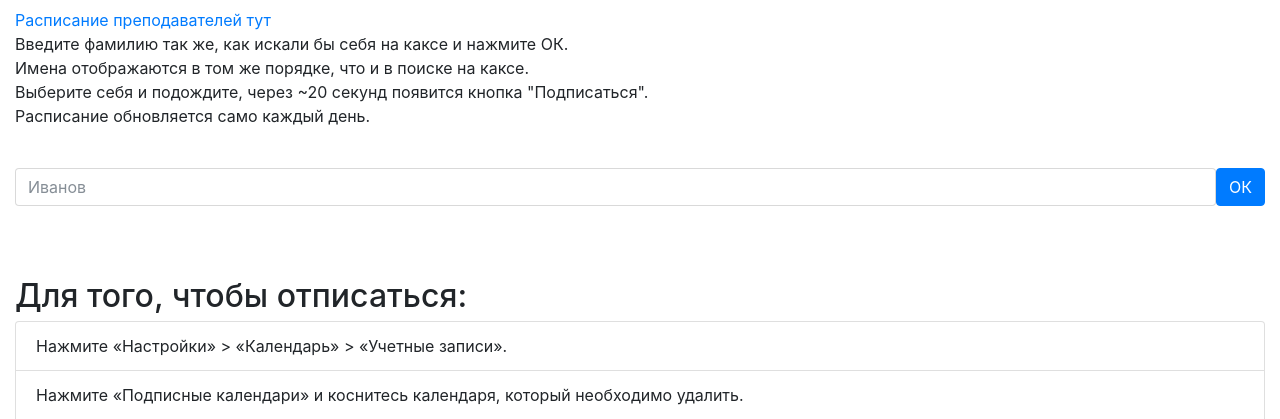
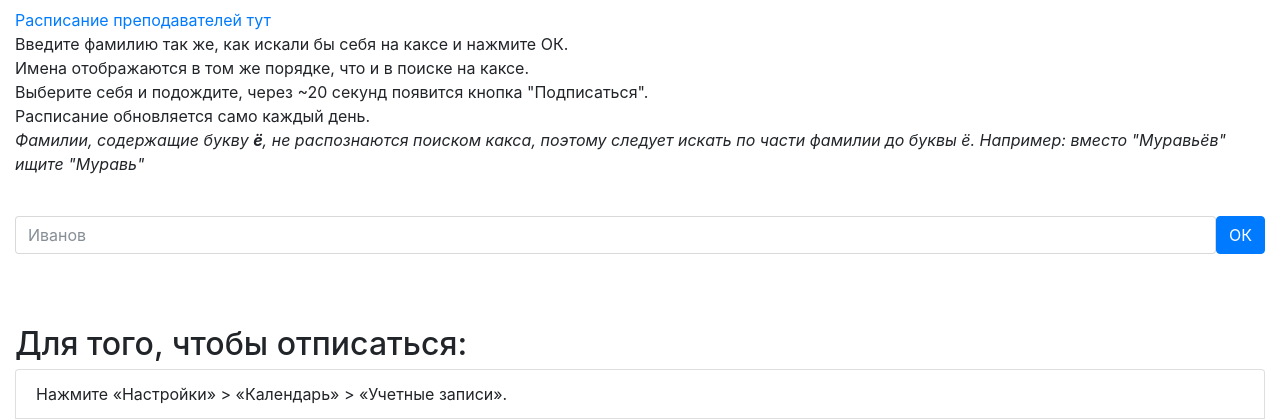
Before and after one commit to slava7713/timetable-cacs, a Flask app: page / in a window 1280 px wide. Shown: the part 60-479 px from the top of the page. Run offline with Flask 2, Linux system fonts and the light colour scheme; some libraries are stand-ins or nearby versions.

Commit message:
Added info on searching for names with ё

```diff
--- a/templates/main.html
+++ b/templates/main.html
@@ -83,7 +83,10 @@
         Введите фамилию так же, как искали бы себя на каксе и нажмите ОК.<br>
         Имена отображаются в том же порядке, что и в поиске на каксе.<br>
         Выберите себя и подождите, через ~20 секунд появится кнопка "Подписаться".<br>
-        Расписание обновляется само каждый день.</p>
+        Расписание обновляется само каждый день.<br>
+        <i>Фамилии, содержащие букву <b>ё</b>, не распознаются поиском какса, поэтому следует искать по части фамилии до буквы ё.
+        Например: вместо "Муравьёв" ищите "Муравь"</i>
+    </p>
 </div>
 
 <br>
```
